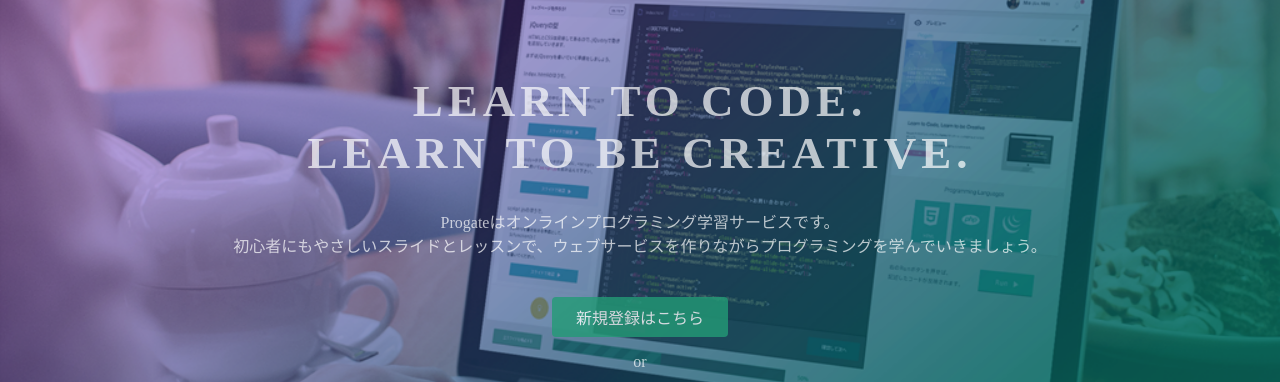
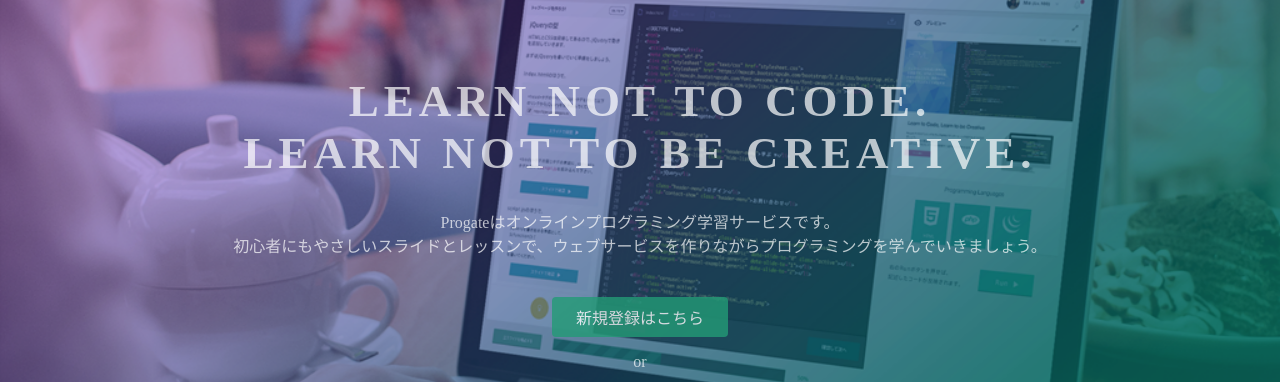
Before and after one commit to momo100otake/momo100otake.github.io, a plain HTML site: page index.html in a window 1280 px wide. Shown: the part 135-517 px from the top of the page. Drawn offline with Linux system fonts and the light colour scheme.

Commit message:
Update index.html

```diff
--- a/index.html
+++ b/index.html
@@ -23,7 +23,7 @@
   </header>
   <div class="top-wrapper">
     <div class="container">
-      <h1>LEARN TO CODE.<br>LEARN TO BE CREATIVE.</h1>
+      <h1>LEARN NOT TO CODE.<br>LEARN NOT TO BE CREATIVE.</h1>
       <p>Progateはオンラインプログラミング学習サービスです。<br>初心者にもやさしいスライドとレッスンで、ウェブサービスを作りながらプログラミングを学んでいきましょう。</p>
       <div class="btn-wrapper">
         <a href="#" class="btn signup">新規登録はこちら</a>
```
